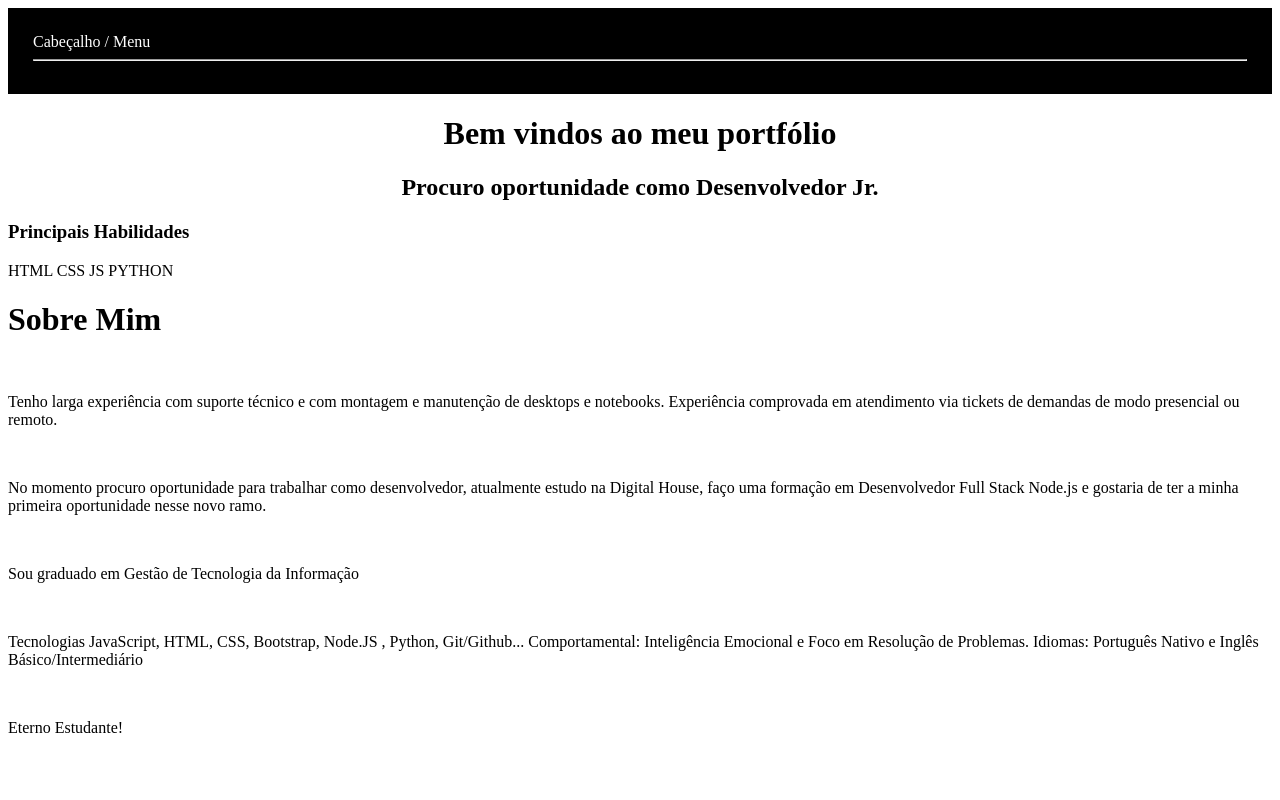
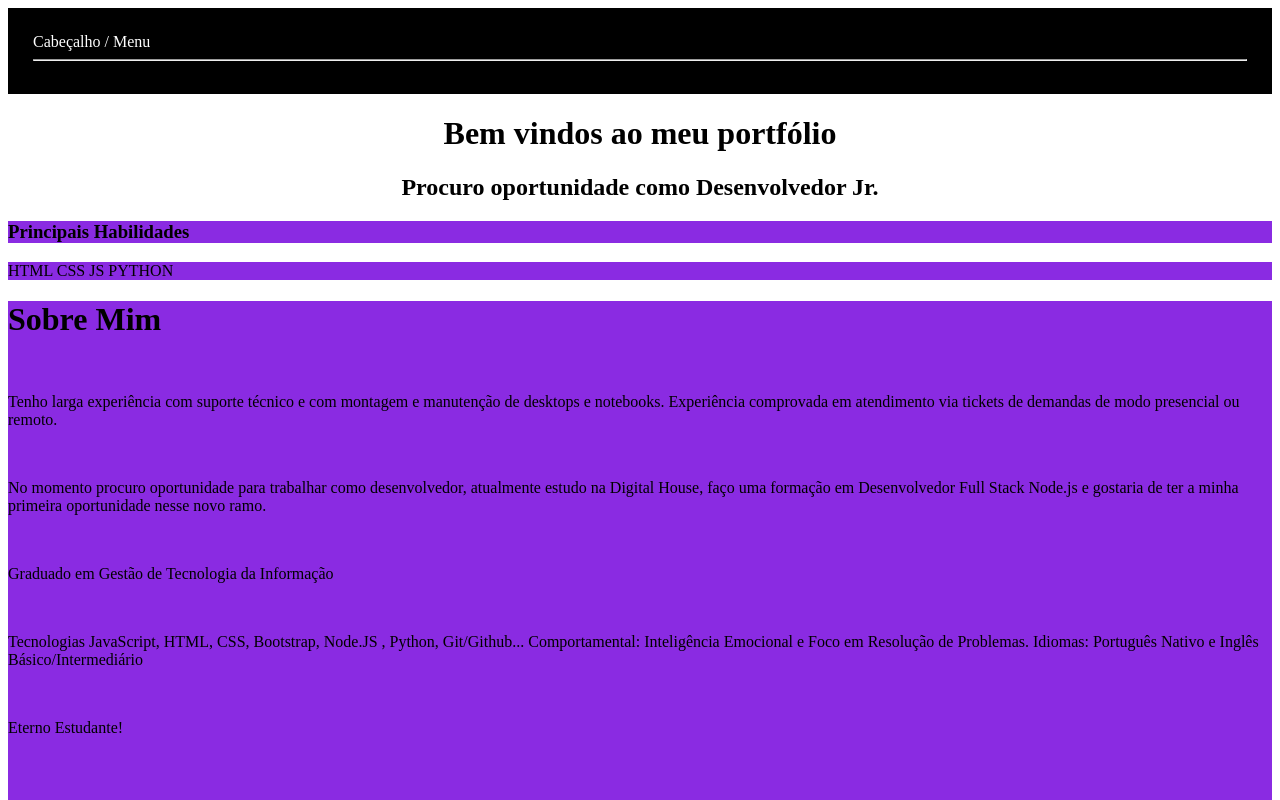
Before and after one commit to LeonardoRFragoso/Portfolio-Leonardo-Fragoso, a plain HTML site: page index.html in a window 1280 px wide. Shown: the top 800 px of the page. Drawn offline with Linux system fonts and the light colour scheme.

Commit message:
Update index.html

```diff
--- a/index.html
+++ b/index.html
@@ -16,10 +16,10 @@
             <div>
                 <h1 style="text-align: center">Bem vindos ao meu portfólio</h1>
                 <h2 style="text-align: center"> Procuro oportunidade como Desenvolvedor Jr.</h2>
-                <h3>Principais Habilidades</h3>
-                <p>HTML CSS JS PYTHON
+                <h3 style="background-color: blueviolet;">Principais Habilidades</h3>
+                <p style="background-color: blueviolet;">HTML CSS JS PYTHON
                 </p>
-                <div>
+                <div style="background-color: blueviolet;">
                     <h1>Sobre Mim</h1><br>
 
                     <p>Tenho larga experiência com suporte técnico e com
@@ -40,7 +40,7 @@
                     <br>
 
                     <p>
-                        Sou graduado em Gestão de Tecnologia da Informação
+                        Graduado em Gestão de Tecnologia da Informação
 
                     </p>
                     <br>
```
